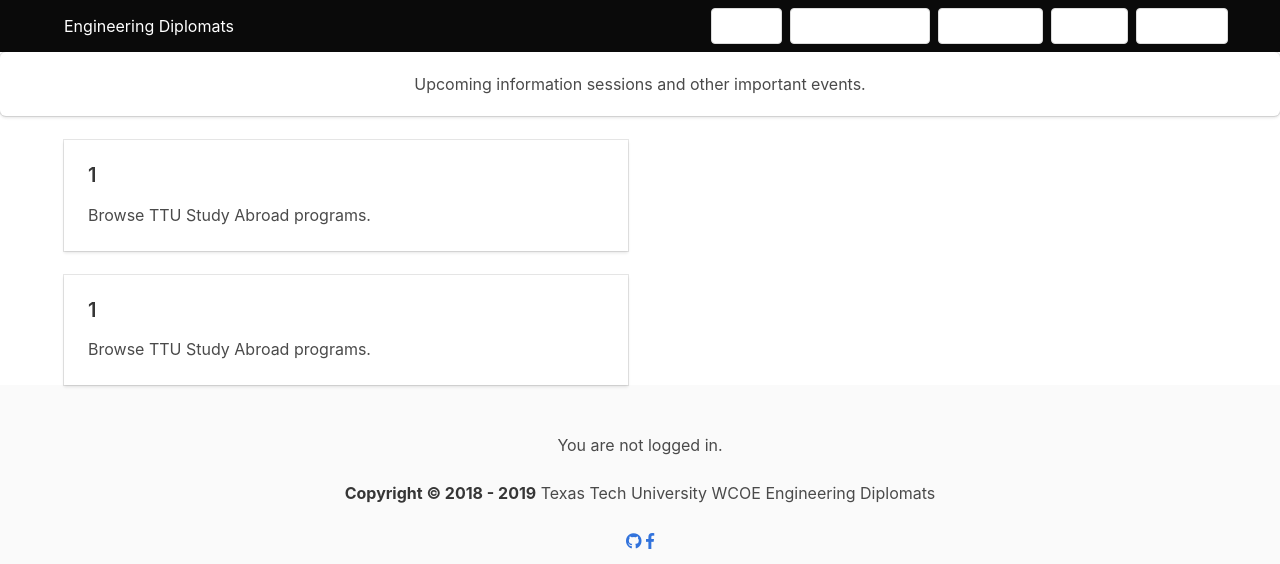
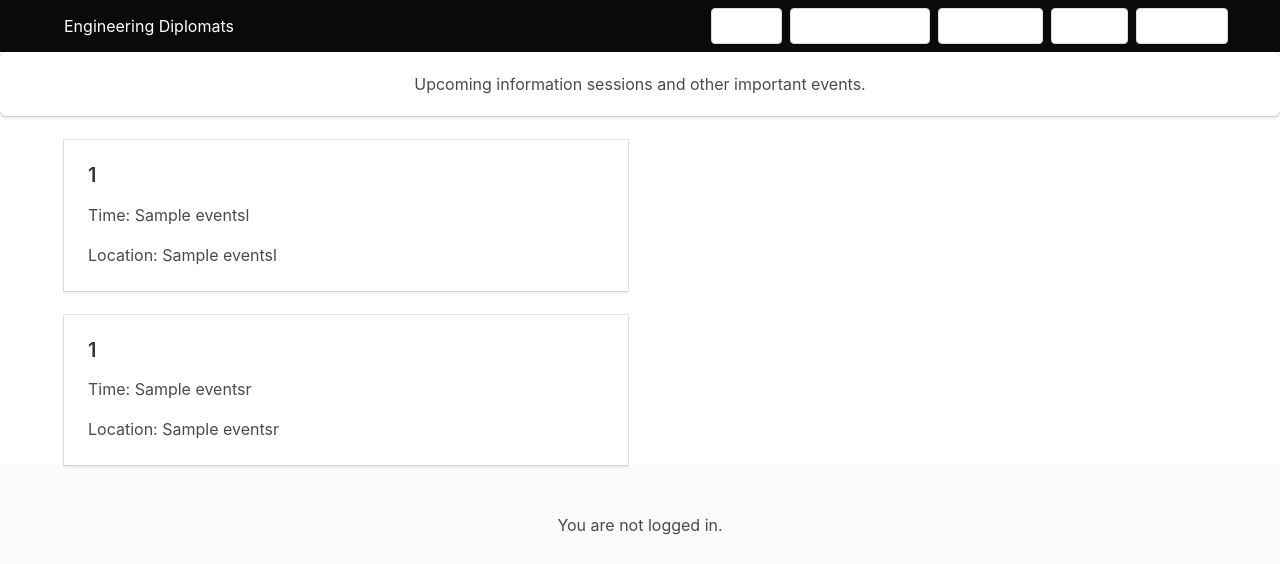
Before and after one commit to swoldemi/engineeringdiplomats.org, a Flask app: template engineering_diplomats/views/templates/events.jinja2 in a window 1280 px wide. Shown: the top 564 px of the page. Run offline with Flask 2, Linux system fonts and the light colour scheme; the template is opened without the code that fills it: most values are stand-ins (such as "Sample title", 1, 10 or a date in 2020); some libraries are stand-ins or nearby versions.

Commit message:
Add relevant event information to event cards

```diff
--- a/engineering_diplomats/views/templates/events.jinja2
+++ b/engineering_diplomats/views/templates/events.jinja2
@@ -32,9 +32,11 @@
                 <div class="card is-shady">
                     <div class="card-content">
                         <div class="content">
-                            <h4> {{ eventsl[x].0 }} </h4>
-                            <p>Browse TTU Study Abroad programs.</p>
+                            <h4> {{ eventsl[x].0 }}</h4>
+                            <p>Time: {{ eventsl[x].1 }}</p>
+                            <p>Location: {{ eventsl[x].2 }}</p>
                             {% if is_diplomat %}
+                            <p>Diplomats Attending: {{ eventsl[x].3 }}</p>
                             <a class="button is-link is-ttu-red" href="">RSVP</a>
                             {%- endif %}
                         </div>
@@ -51,9 +53,11 @@
                 <div class="card is-shady">
                     <div class="card-content">
                         <div class="content">
-                            <h4> {{ eventsr[x].0 }} </h4>
-                            <p>Browse TTU Study Abroad programs.</p>
+                            <h4> {{ eventsr[x].0 }}</h4>
+                            <p>Time: {{ eventsr[x].1 }}</p>
+                            <p>Location: {{ eventsr[x].2 }}</p>
                             {% if is_diplomat %}
+                            <p>Diplomats Attending: {{ eventsr[x].3 }}</p>
                             <a class="button is-link is-ttu-red" href="">RSVP</a>
                             {%- endif %}
                         </div>
```
